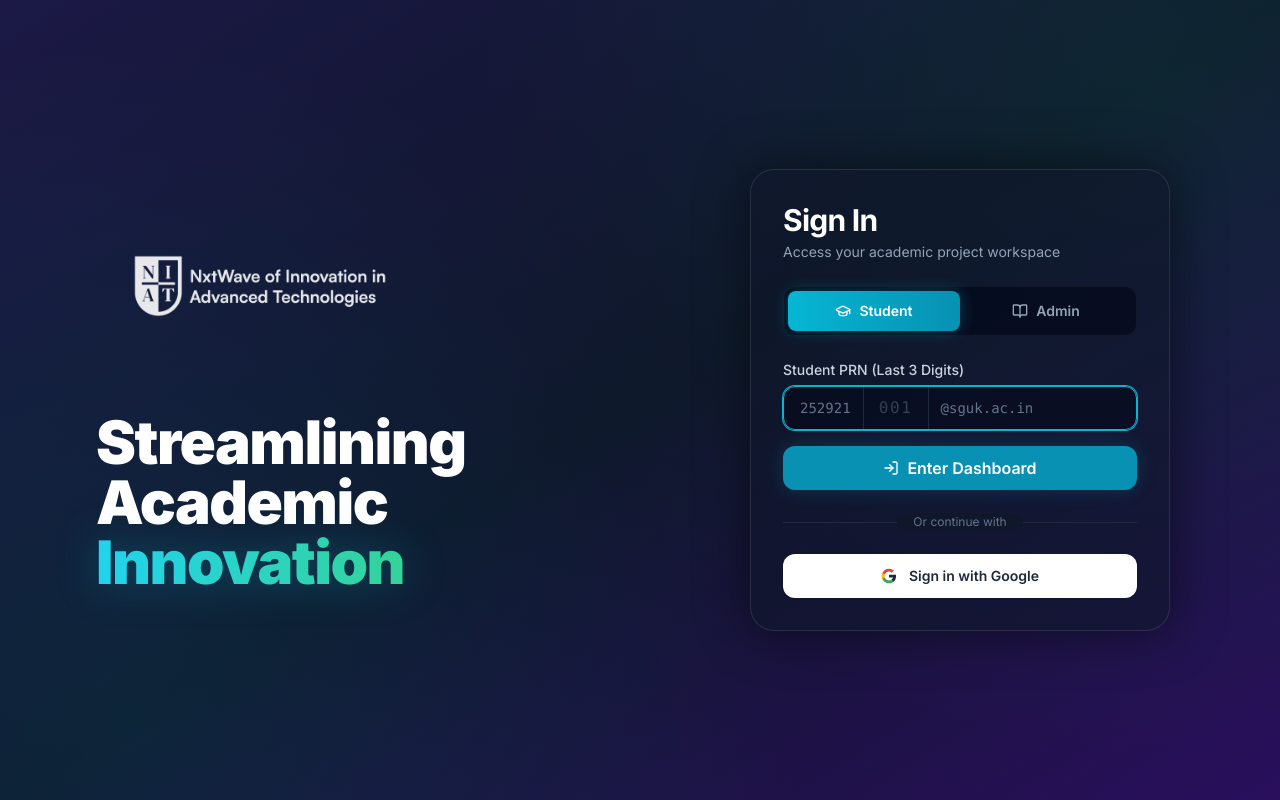
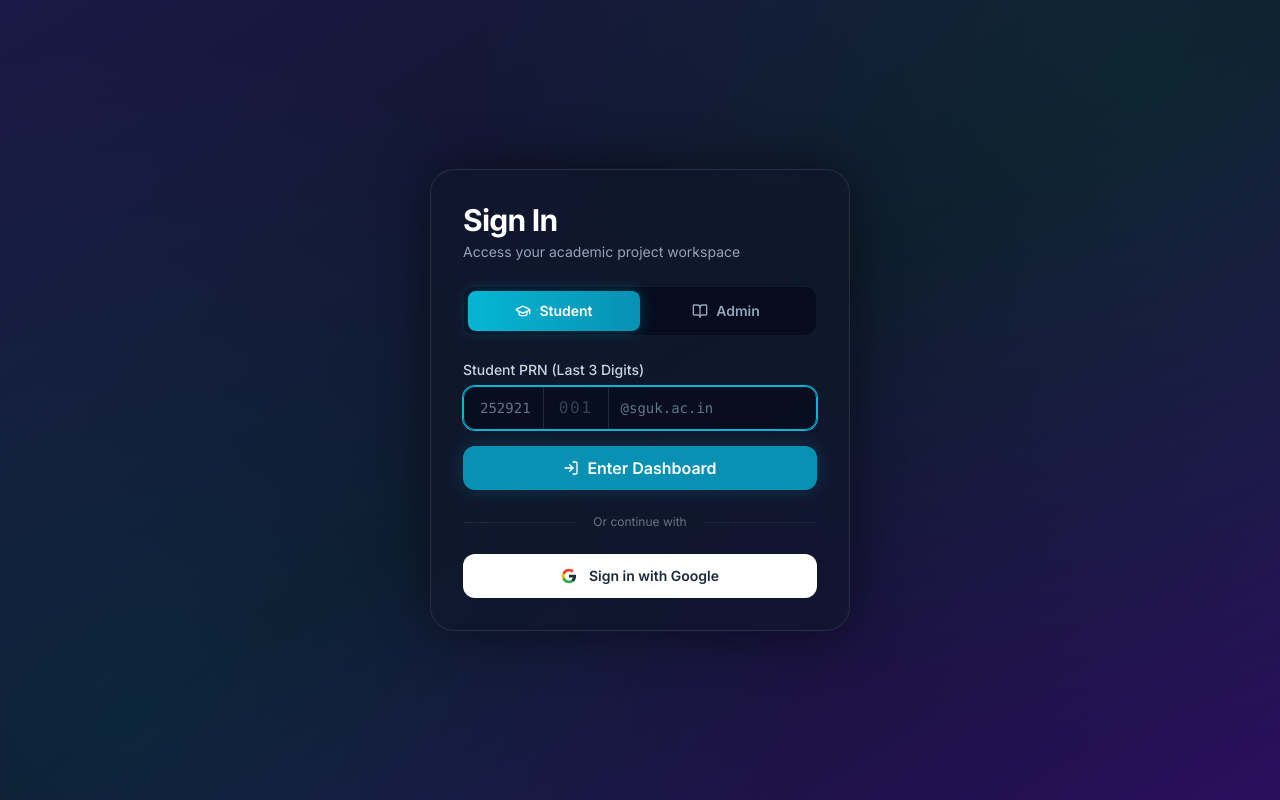
Before and after one commit to aditya9112adi/ProjectFlow, a React (Vite) app in the folder frontend/: page / in a window 1280 px wide. Built offline with nearby package versions, Linux system fonts and the light colour scheme; no server answers.

Commit message:
style: center login box and remove headline

```diff
--- a/frontend/src/pages/auth/Login.jsx
+++ b/frontend/src/pages/auth/Login.jsx
@@ -100,35 +100,10 @@ const Login = () => {
       }} />
 
       {/* Main Split Layout */}
-      <div className="relative z-10 w-full flex flex-col lg:flex-row h-full">
+      <div className="relative z-10 w-full flex h-full">
 
-        {/* Left Side: Brand & Text */}
-        <div className="lg:w-1/2 flex flex-col justify-center items-center lg:items-start p-8 lg:p-24 overflow-hidden">
-
-          <div className="w-full max-w-lg">
-            {/* NIAT Logo */}
-            <div className="w-[45vw] max-w-[360px] min-w-[250px] mb-12 mx-auto lg:mx-0 lg:-ml-4">
-              <img
-                src="/niat-brand.png"
-                alt="NIAT Brand"
-                className="w-full h-auto object-contain object-left opacity-90 mix-blend-screen"
-                style={{ filter: 'brightness(0) invert(1)' }}
-              />
-            </div>
-
-            <div className="space-y-6 text-center lg:text-left">
-               <h1 className="text-4xl lg:text-5xl xl:text-6xl font-black text-white tracking-tight leading-[1.1]">
-                 Streamlining Academic <br className="hidden lg:block" />
-                 <span className="text-transparent bg-clip-text bg-gradient-to-r from-cyan-400 to-emerald-400 drop-shadow-[0_0_20px_rgba(6,182,212,0.3)]">
-                   Innovation
-                 </span>
-               </h1>
-            </div>
-          </div>
-        </div>
-
-        {/* Right Side: Login Form */}
-        <div className="lg:w-1/2 flex items-center justify-center p-4 lg:p-8 h-full">
+        {/* Login Form (Centered) */}
+        <div className="w-full flex items-center justify-center p-4 lg:p-8 h-full">
 
           <div className="w-full max-w-[420px] bg-slate-900/60 backdrop-blur-2xl p-6 lg:p-8 rounded-3xl border border-white/10 shadow-[0_0_50px_rgba(0,0,0,0.5)] max-h-full overflow-y-auto scrollbar-hide">
 
```
